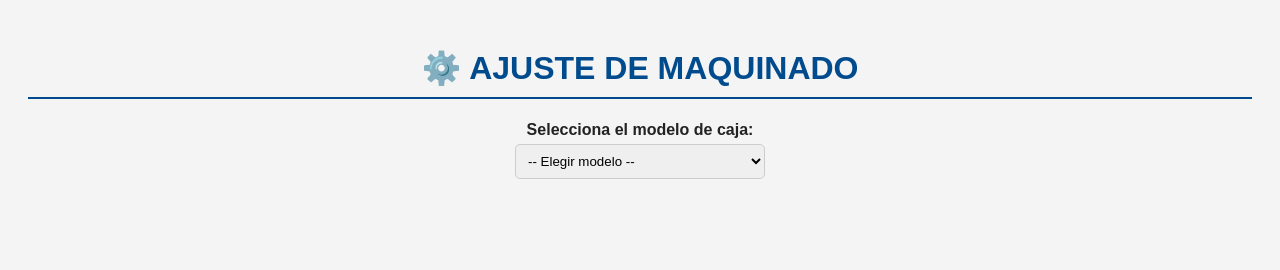
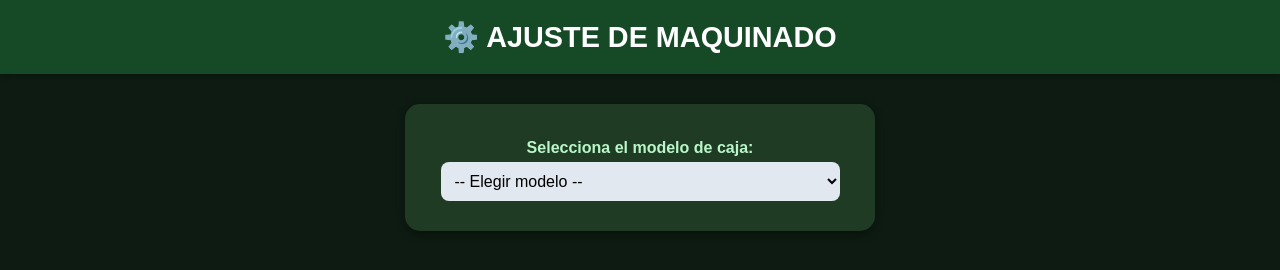
Before and after one commit to mujica23/AJUSTE-DE-MAQUINADO, a plain HTML site: page index.html in a window 1280 px wide. Drawn offline with Linux system fonts and the light colour scheme.

Commit message:
Update index.html

```diff
--- a/index.html
+++ b/index.html
@@ -1,57 +1,86 @@
 <!DOCTYPE html>
 <html lang="es">
 <head>
-  <meta charset="UTF-8">
-  <meta name="viewport" content="width=device-width, initial-scale=1.0">
+  <meta charset="UTF-8" />
+  <meta name="viewport" content="width=device-width, initial-scale=1.0" />
   <title>Ajuste de Maquinado</title>
   <style>
     body {
       font-family: Arial, sans-serif;
-      background-color: #f4f4f4;
+      background-color: #0d1b12;
+      color: #e2e8f0;
+      margin: 0;
+      padding: 0;
       text-align: center;
+    }
+    header {
+      background-color: #164a26;
       padding: 20px;
-      color: #222;
+      font-size: 1.8em;
+      font-weight: bold;
+      color: #fff;
+      box-shadow: 0 2px 6px rgba(0, 0, 0, 0.3);
     }
-    h1 {
-      color: #004b8d;
-      border-bottom: 2px solid #004b8d;
-      padding-bottom: 10px;
+    main {
+      margin-top: 30px;
+      display: flex;
+      flex-direction: column;
+      align-items: center;
+    }
+    section {
+      background: #1f3b24;
+      border-radius: 15px;
+      padding: 25px;
+      width: 90%;
+      max-width: 420px;
+      box-shadow: 0 3px 8px rgba(0, 0, 0, 0.4);
     }
     label {
       display: block;
       margin-top: 10px;
       font-weight: bold;
+      color: #b9f6ca;
     }
     input, select, button {
-      margin: 5px;
-      padding: 8px;
-      border-radius: 5px;
-      border: 1px solid #ccc;
-      width: 250px;
+      margin: 5px 0;
+      padding: 10px;
+      width: 95%;
+      border-radius: 8px;
+      border: none;
+      outline: none;
+      font-size: 1em;
+    }
+    input, select {
+      background-color: #e2e8f0;
+      color: #000;
     }
     button {
-      background-color: #004b8d;
-      color: white;
+      background-color: #2e7d32;
+      color: #fff;
+      font-weight: bold;
       cursor: pointer;
+      transition: 0.2s;
     }
     button:hover {
-      background-color: #0074d9;
+      background-color: #43a047;
     }
     #resultado {
       margin-top: 20px;
-      background: white;
-      border-radius: 10px;
+      background: #17361e;
+      border-radius: 12px;
       padding: 15px;
-      box-shadow: 0 2px 5px rgba(0,0,0,0.2);
       text-align: left;
-      display: inline-block;
+      color: #e0ffe3;
+      font-size: 0.95em;
+      box-shadow: inset 0 0 8px rgba(0, 0, 0, 0.3);
     }
   </style>
 </head>
 <body>
+  <header>⚙️ AJUSTE DE MAQUINADO</header>
 
-  <h1>⚙️ AJUSTE DE MAQUINADO</h1>
-
+  <main>
+    <section>
       <label for="modelo">Selecciona el modelo de caja:</label>
       <select id="modelo" onchange="mostrarFormulario()">
         <option value="">-- Elegir modelo --</option>
@@ -60,6 +89,8 @@
       </select>
 
       <div id="formularioModelo"></div>
+    </section>
+  </main>
 
   <script>
     function mostrarFormulario() {
@@ -68,7 +99,7 @@
 
       if (modelo === "modelo1") {
         contenedor.innerHTML = `
-          <h3>Modelo 1: Caja 4 orificios en línea</h3>
+          <h3>📏 Modelo 1: Caja 4 orificios en línea</h3>
           <label>Diámetro virgen:</label>
           <input type="number" id="diametro" value="133"><br>
           <label>Distancia brackets lado derecho:</label>
@@ -82,10 +113,9 @@
           <button onclick="calcularModelo1()">Calcular ajuste</button>
           <div id="resultado"></div>
         `;
-      }
-      else if (modelo === "modelo2") {
+      } else if (modelo === "modelo2") {
         contenedor.innerHTML = `
-          <h3>Modelo 2: Caja doble desplazada</h3>
+          <h3>📐 Modelo 2: Caja doble desplazada</h3>
           <label>Medida base:</label>
           <input type="number" id="base" value="100"><br>
           <label>Desplazamiento:</label>
@@ -93,8 +123,7 @@
           <button onclick="calcularModelo2()">Calcular ajuste</button>
           <div id="resultado"></div>
         `;
-      }
-      else {
+      } else {
         contenedor.innerHTML = "";
       }
     }
@@ -135,6 +164,5 @@
       `;
     }
   </script>
-
 </body>
 </html>
```
Lines whose indentation alone changed are shown as unchanged.
